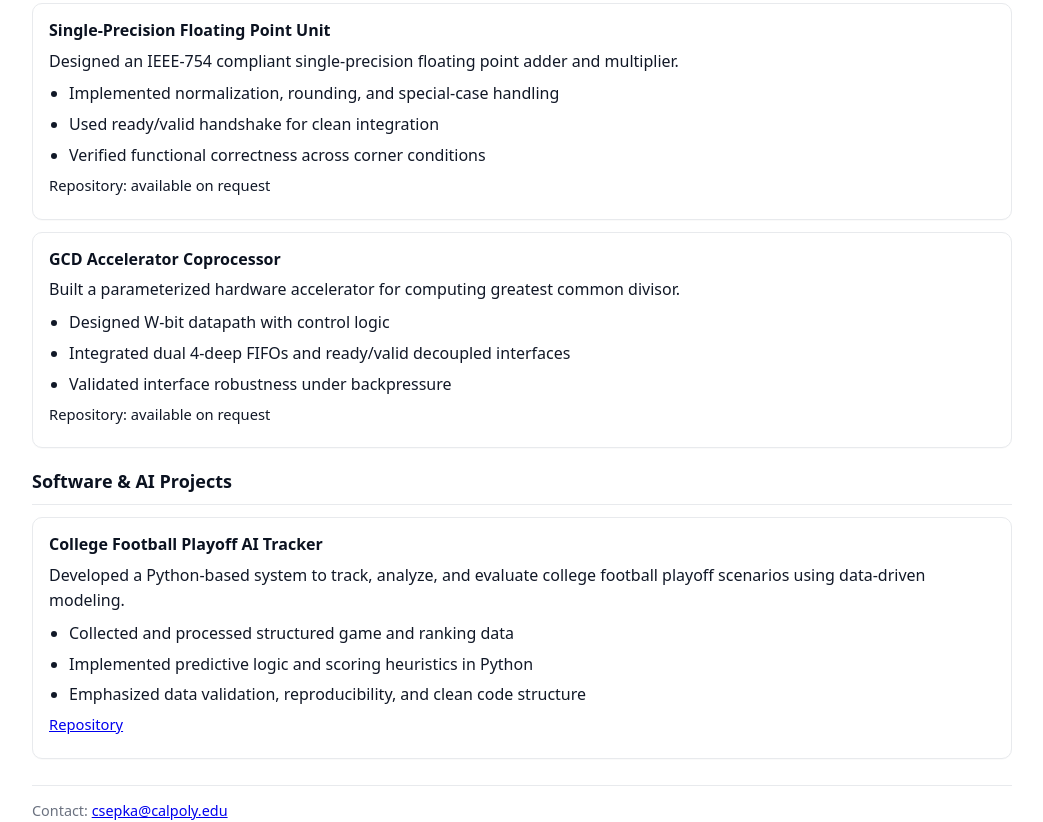
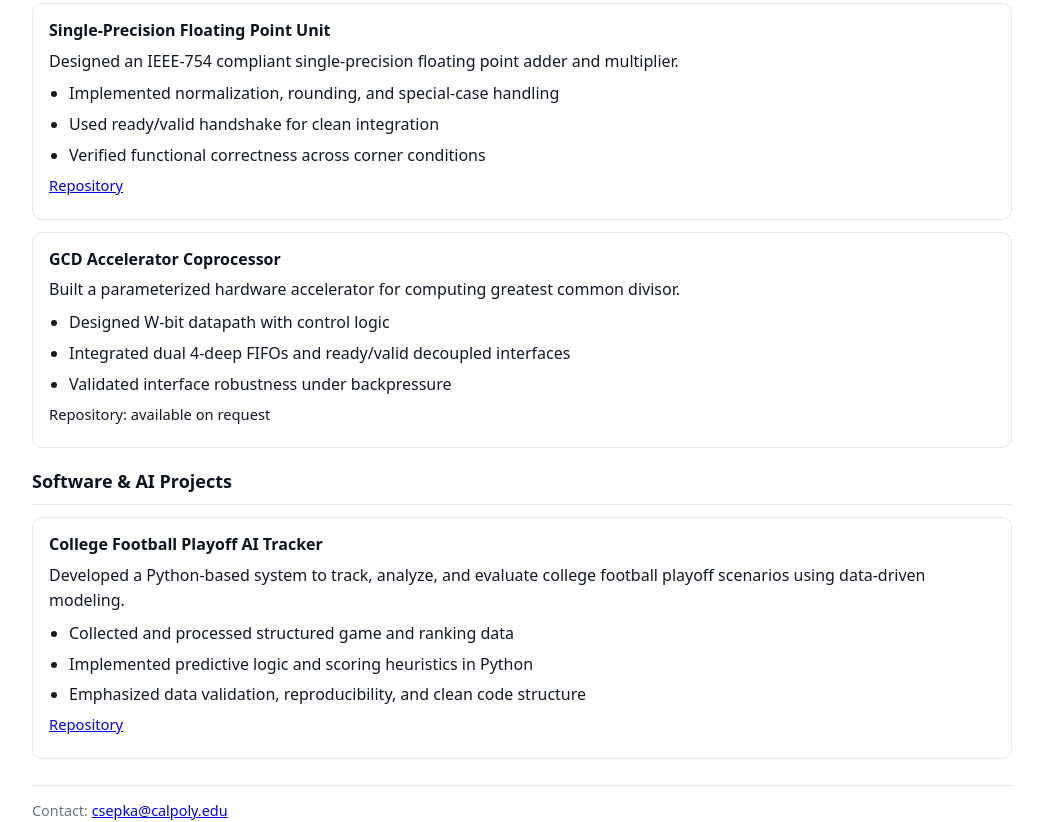
Before and after one commit to csepka/csepka.github.io, a plain HTML site: page index.html in a window 1280 px wide. Shown: the part 747-1569 px from the top of the page, without its empty margins (118-1161 px from the left). Drawn offline with Linux system fonts and the light colour scheme.

Commit message:
fixed fpu gh link

```diff
--- a/index.html
+++ b/index.html
@@ -164,7 +164,9 @@
         <li>Used ready/valid handshake for clean integration</li>
         <li>Verified functional correctness across corner conditions</li>
       </ul>
-      <p class="repo-note">Repository: available on request</p>
+      <p class="repo-note">
+        <a href="https://github.com/csepka/fpu32-core" target="_blank" rel="noopener">Repository</a>
+      </p>
     </div>
 
     <div class="project">
@@ -194,7 +196,7 @@
         <li>Emphasized data validation, reproducibility, and clean code structure</li>
       </ul>
       <p class="repo-note">
-        <a href="https://github.com/MintChocolateChip/cfp-ai-tracker" target="_blank" rel="noopener">Repository</a>
+        <a href="https://github.com/csepka/cfp-ai-tracker" target="_blank" rel="noopener">Repository</a>
       </p>
     </div>
 
```
